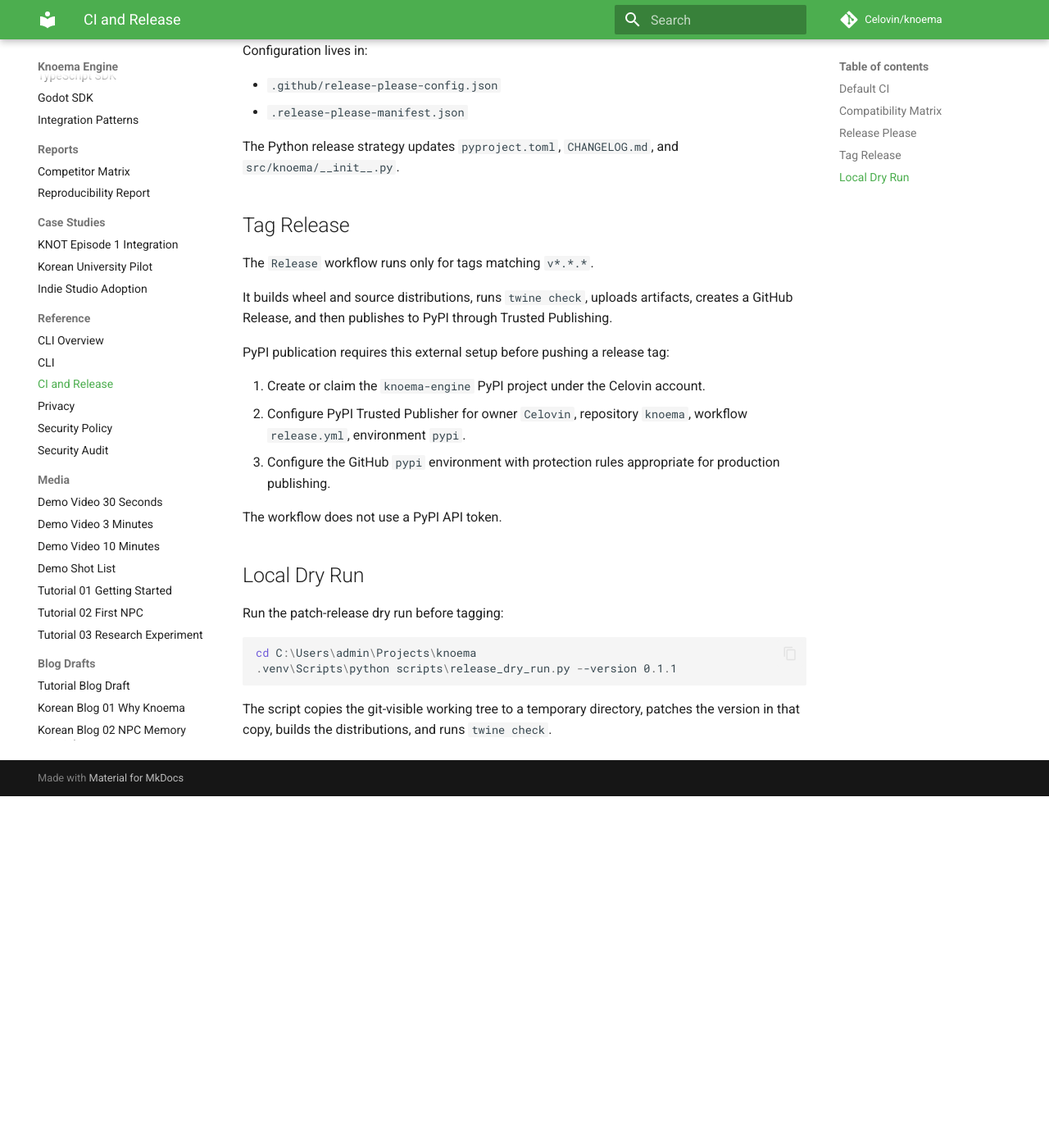
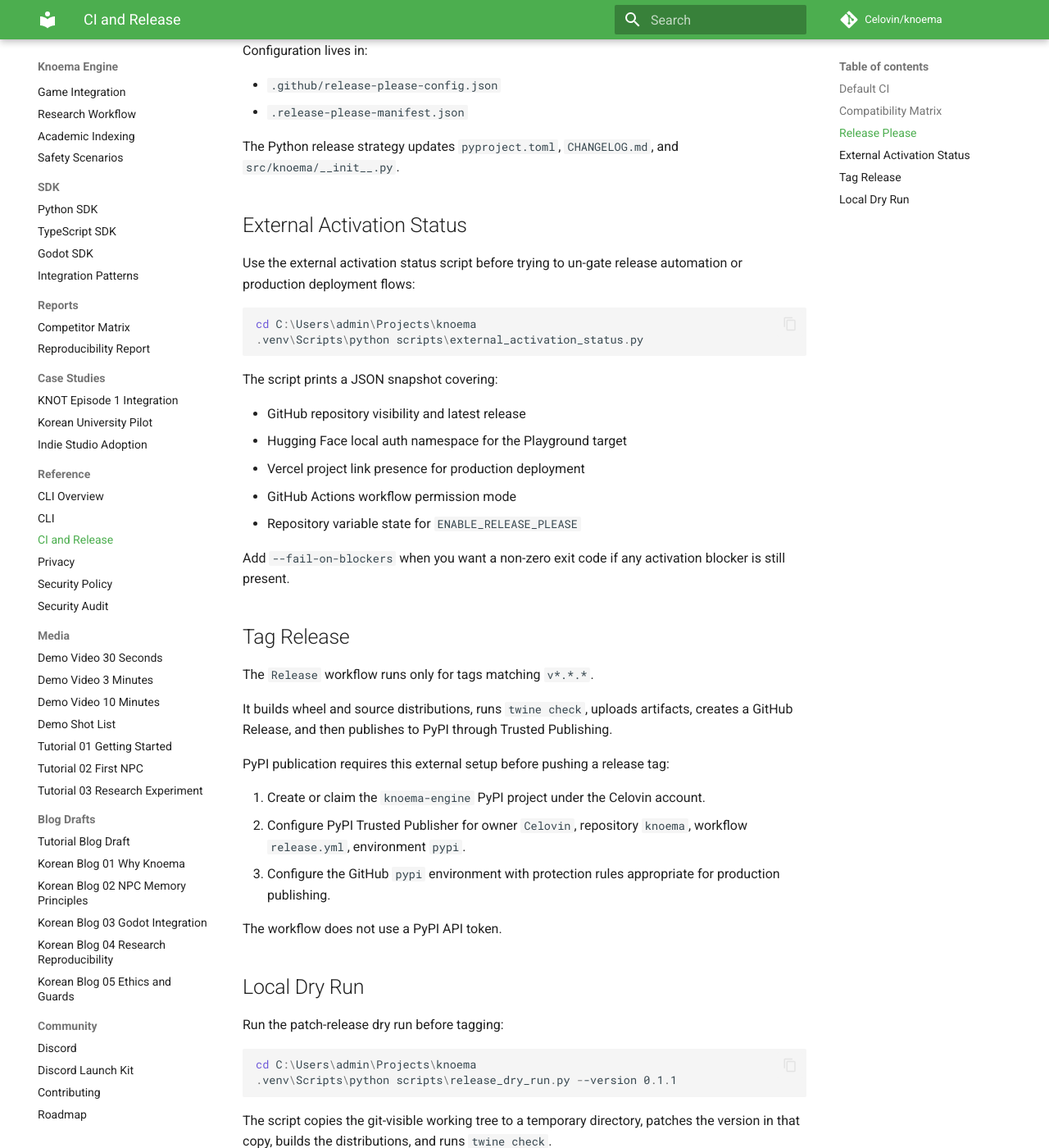
Before and after one commit to Celovin/knoema, an MkDocs documentation site: the page built from docs/ci-release-automation.md, in a window 1280 px wide and 1400 px high, scrolled down 1077 px. Shown: the whole window at 82% size. Built offline with MkDocs 1.6.1 and Material for MkDocs 9.7.7, drawn with Linux system fonts in a browser that asks for light colours; comment, search, counter and statistics services are not loaded; before the commit the page ends 2048 px from its top, so only the background shows below that; some of the changed text lies outside the part shown.

Commit message:
docs: document activation status checks

````diff
--- a/docs/ci-release-automation.md
+++ b/docs/ci-release-automation.md
@@ -36,6 +36,25 @@
 
 The Python release strategy updates `pyproject.toml`, `CHANGELOG.md`, and `src/knoema/__init__.py`.
 
+## External Activation Status
+
+Use the external activation status script before trying to un-gate release automation or production deployment flows:
+
+```powershell
+cd C:\Users\admin\Projects\knoema
+.venv\Scripts\python scripts\external_activation_status.py
+```
+
+The script prints a JSON snapshot covering:
+
+- GitHub repository visibility and latest release
+- Hugging Face local auth namespace for the Playground target
+- Vercel project link presence for production deployment
+- GitHub Actions workflow permission mode
+- Repository variable state for `ENABLE_RELEASE_PLEASE`
+
+Add `--fail-on-blockers` when you want a non-zero exit code if any activation blocker is still present.
+
 ## Tag Release
 
 The `Release` workflow runs only for tags matching `v*.*.*`.
@@ -60,3 +79,11 @@
 ```
 
 The script copies the git-visible working tree to a temporary directory, patches the version in that copy, builds the distributions, and runs `twine check`.
+
+Recommended local sequence before a production tag:
+
+```powershell
+cd C:\Users\admin\Projects\knoema
+.venv\Scripts\python scripts\external_activation_status.py --fail-on-blockers
+.venv\Scripts\python scripts\release_dry_run.py --version 0.1.1
+```
````
Also changed, not shown: README.md (+1 -1 lines), 1 other file.
